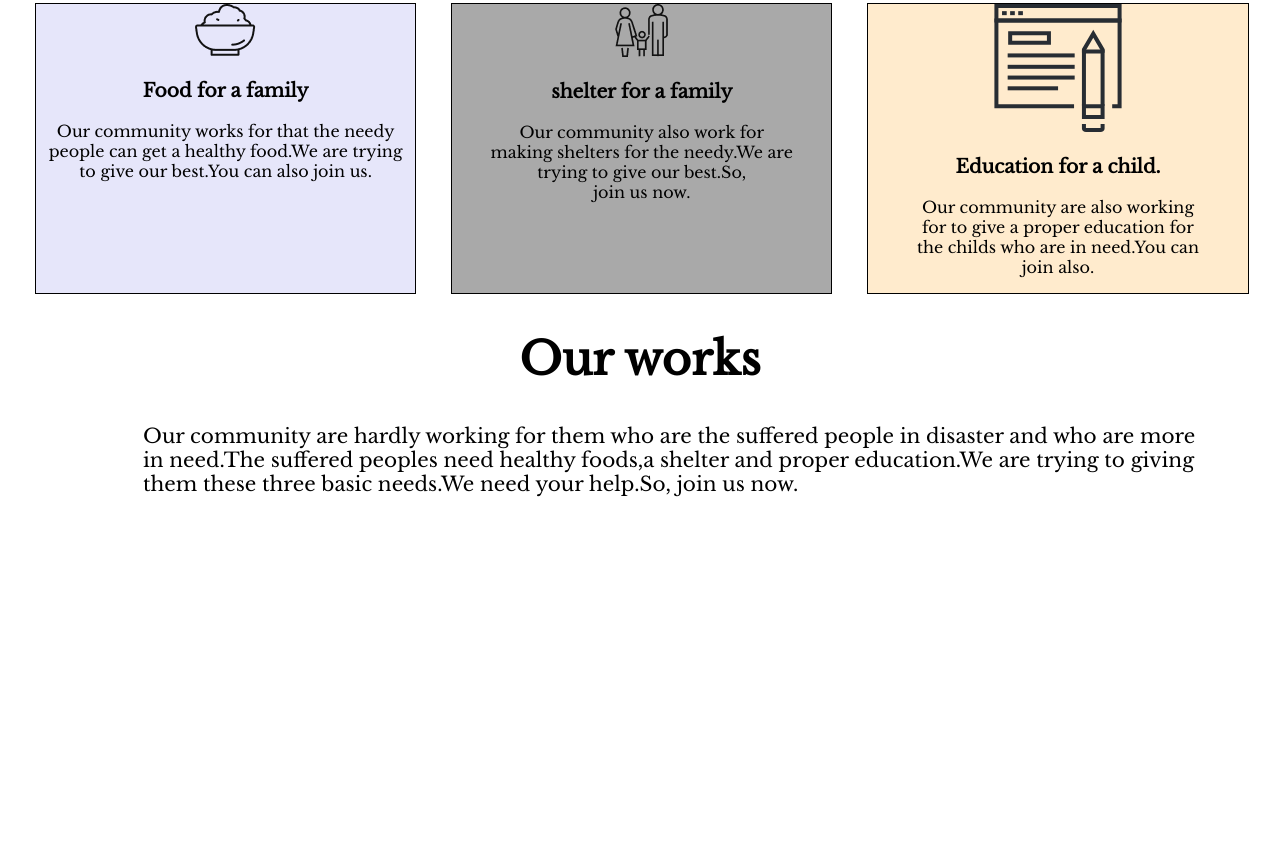
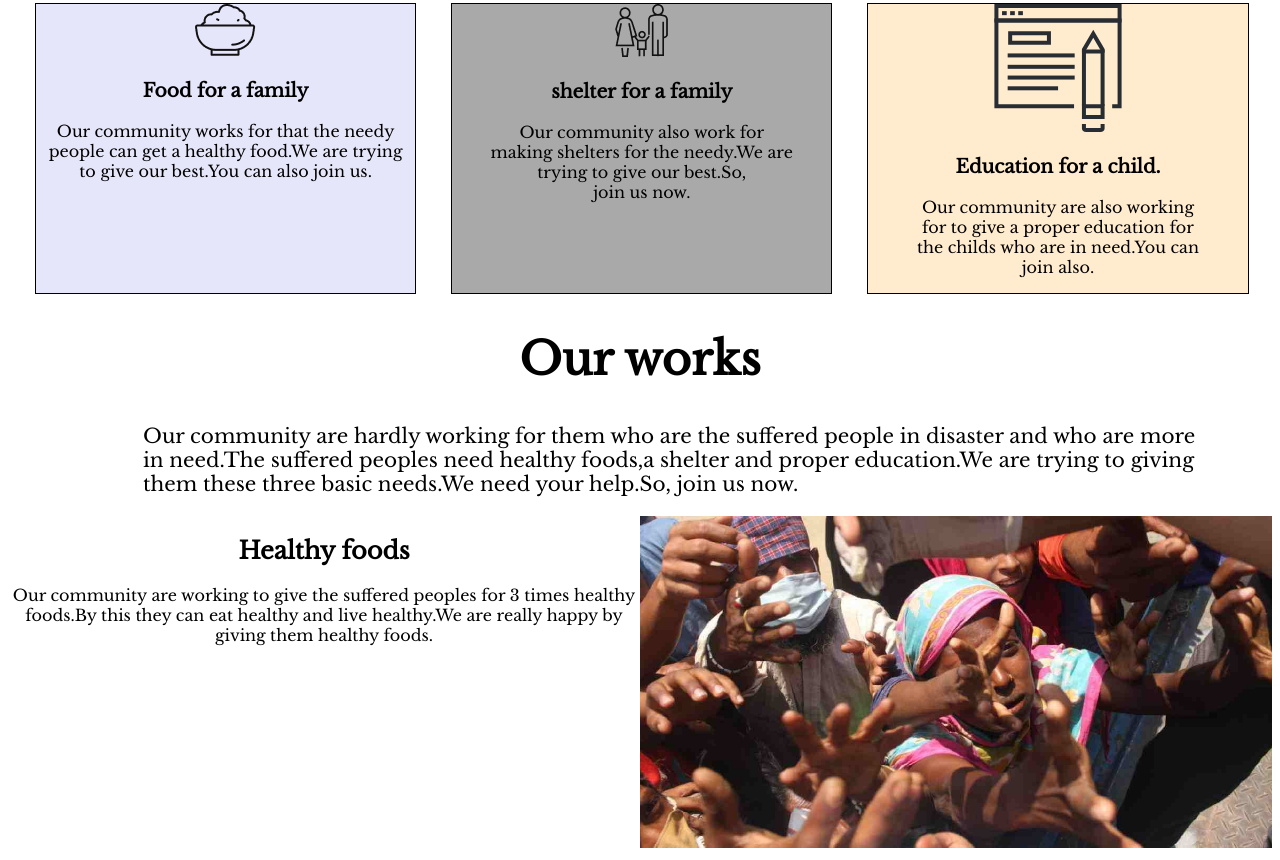
Before and after one commit to MdImran-Hossen-Jahid/donate-today, a plain HTML site: page index.html in a window 1280 px wide. Shown: the part 1490-2350 px from the top of the page. Before the commit the page ends 2006 px from the top, so only its background shows below. Drawn offline with nearby package versions, Linux system fonts and the light colour scheme.

Commit message:
code added

```diff
--- a/index.html
+++ b/index.html
@@ -80,6 +80,16 @@
             <br>
             them these three basic needs.We need your help.So, join us now.
         </p>
+        <div class="provide-item">
+            <div class="foods-works">
+                <h2>Healthy foods</h2>
+                <p>Our community are working to give the suffered peoples for 3 times healthy foods.By this they can eat
+                    healthy and live healthy.We are really happy by giving them healthy foods.</p>
+            </div>
+            <div class="food-image">
+                <img src="images/donation8.jpg" alt="this is an image of giving foods">
+            </div>
+        </div>
     </section>
 </body>
 
--- a/style.css
+++ b/style.css
@@ -4,7 +4,7 @@ body {
 }
 
 .introduce-area {
-    background-image: url(images/1st-image.jpg);
+    background-image: url(images/start.jpg);
     background-repeat: no-repeat;
     background-size: cover;
     height: 584px;
@@ -150,3 +150,19 @@ body {
     text-align: initial;
     margin-left: 135px;
 }
+
+.provide-item {
+    display: flex;
+}
+
+.foods-works {
+    width: 50%;
+}
+
+.food-image {
+    width: 50%;
+}
+
+.food-image img {
+    width: 100%;
+}
```
Also changed, not shown: images/start.jpg (added).
